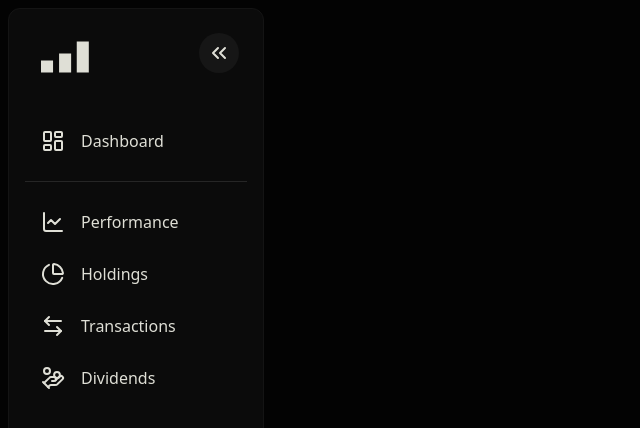
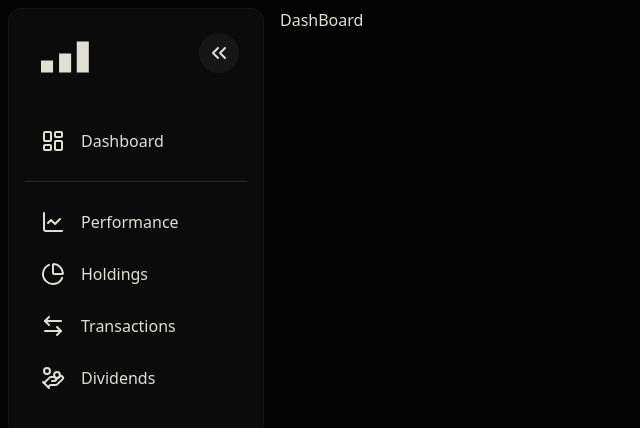
Before and after one commit to Tom3546/Portfolio-Analysis, a React (Vite) app: page / in a window 1280 px wide. Shown: the top 428 px of the page, without its empty margins (0-640 px from the left). Built offline with nearby package versions, Linux system fonts and the light colour scheme.

Commit message:
feat: configure and implement router components

```diff
--- a/src/components/ui/SideBar.tsx
+++ b/src/layouts/SideBar.tsx
@@ -1,5 +1,5 @@
-import logoDark from "../../assets/Union.svg";
-import SideBarItem from "./SideBarItem";
+import logoDark from "../assets/Union.svg";
+import SideBarItem from "../components/ui/SideBarItem";
 
 import { ChevronsLeft } from "lucide-react";
 /* import { ChevronsRight } from "lucide-react"; */
--- a/src/main.tsx
+++ b/src/main.tsx
@@ -1,10 +1,47 @@
 import { StrictMode } from "react";
 import { createRoot } from "react-dom/client";
+import { createBrowserRouter, RouterProvider } from "react-router-dom";
+
 import "./index.css";
-import App from "./App.tsx";
+import RootLayout from "./layouts/RootLayout";
+
+import DashBoard from "./pages/DashBoard";
+import Performance from "./pages/Performance";
+import Holdings from "./pages/Holdings";
+import Transactions from "./pages/Transactions";
+import Dividends from "./pages/Dividends";
+
+const router = createBrowserRouter([
+  {
+    path: "/",
+    element: <RootLayout />,
+    children: [
+      {
+        index: true,
+        element: <DashBoard />,
+      },
+      {
+        path: "performance",
+        element: <Performance />,
+      },
+      {
+        path: "holdings",
+        element: <Holdings />,
+      },
+      {
+        path: "transactions",
+        element: <Transactions />,
+      },
+      {
+        path: "dividends",
+        element: <Dividends />,
+      },
+    ],
+  },
+]);
 
 createRoot(document.getElementById("root")!).render(
   <StrictMode>
-    <App />
+    <RouterProvider router={router} />
   </StrictMode>,
 );
--- a/src/pages/DashBoard.tsx
+++ b/src/pages/DashBoard.tsx
@@ -1,3 +1,3 @@
 export default function DashBoard() {
-  return <div className="bg-bg-dark"></div>;
+  return <div className="bg-bg-dark">DashBoard</div>;
 }
--- /dev/null
+++ b/src/pages/Dividends.tsx
@@ -0,0 +1,3 @@
+export default function Dividends() {
+  return <div className="bg-bg-dark">Dividends</div>;
+}
--- /dev/null
+++ b/src/pages/Holdings.tsx
@@ -0,0 +1,3 @@
+export default function Holdings() {
+  return <div className="bg-bg-dark">Holdings</div>;
+}
--- /dev/null
+++ b/src/pages/Performance.tsx
@@ -0,0 +1,3 @@
+export default function Performance() {
+  return <div className="bg-bg-dark">Performance</div>;
+}
--- /dev/null
+++ b/src/pages/Transactions.tsx
@@ -0,0 +1,3 @@
+export default function Transactions() {
+  return <div className="bg-bg-dark">Transactions</div>;
+}
```
Also changed, not shown: src/layouts/RootLayout.tsx (renamed from src/App.tsx, +4 -4 lines).
